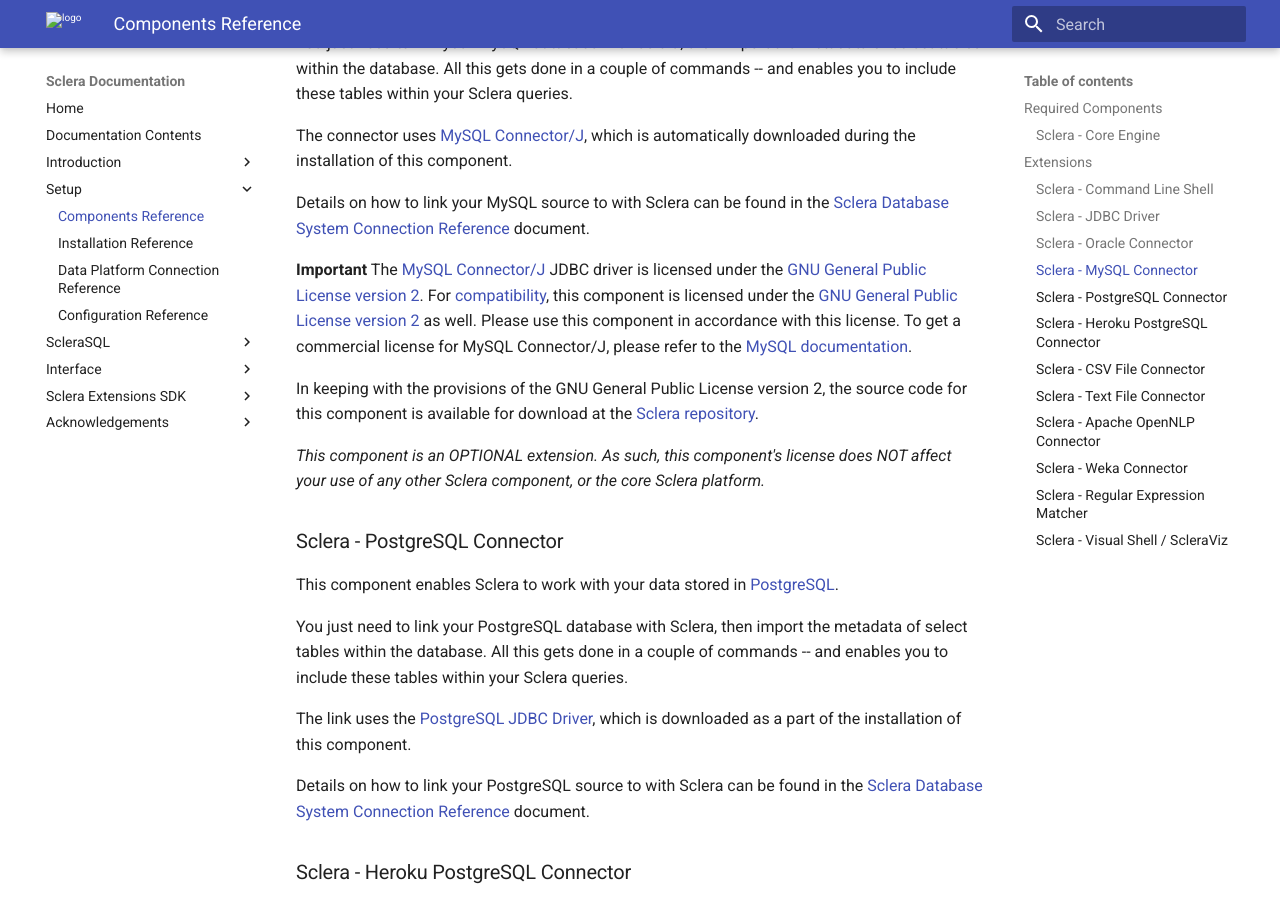
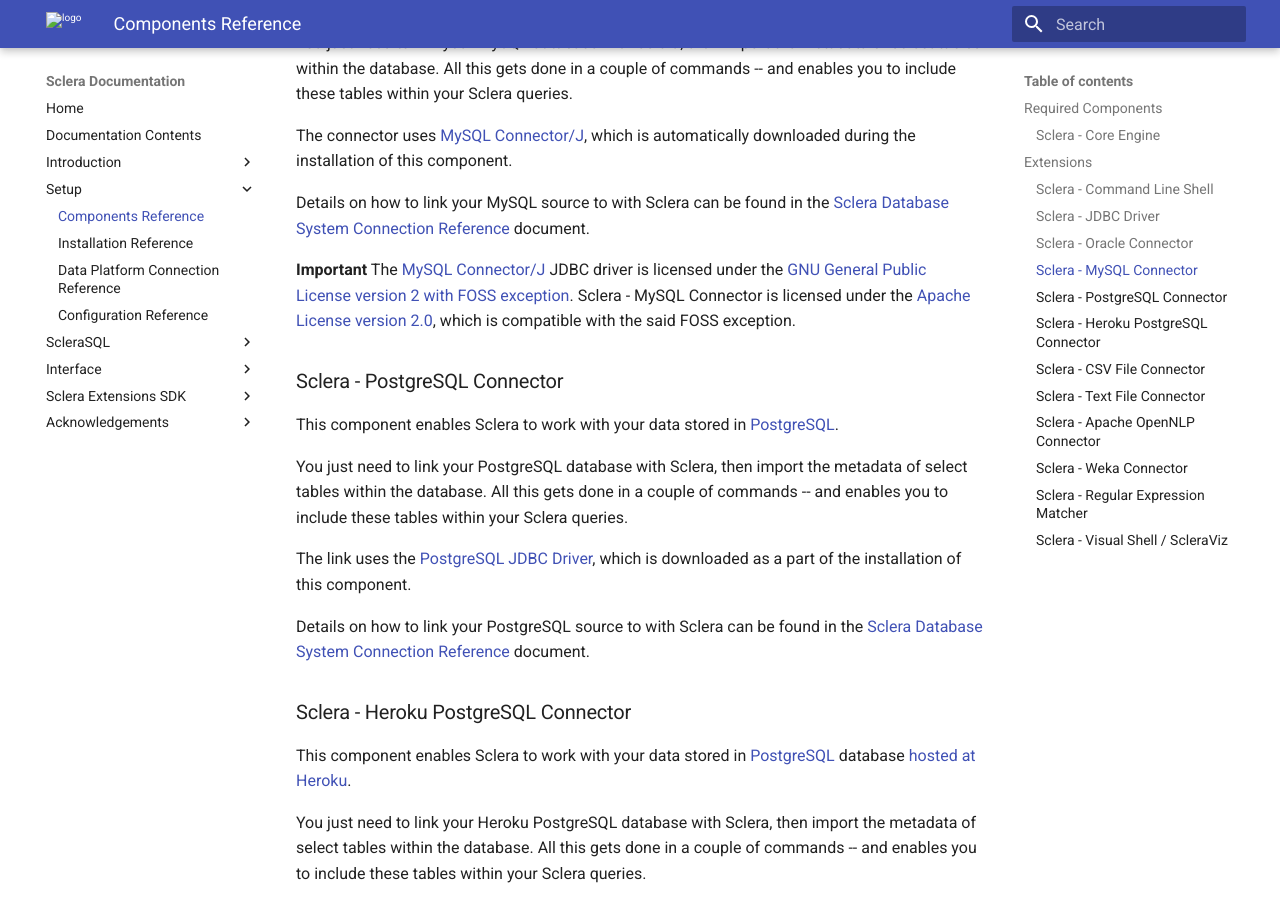
Before and after one commit to scleradb/scleradb.github.io, an MkDocs documentation site: the page built from docsrc/setup/components.md, in a window 1280 px wide and 900 px high, scrolled down 1675 px. Built offline with MkDocs 1.6.1 and Material for MkDocs 9.7.7, drawn with Linux system fonts in a browser that asks for light colours.

Commit message:
Corrected statement mentioning license of Sclera - MySQL Connector

```diff
--- a/docsrc/setup/components.md
+++ b/docsrc/setup/components.md
@@ -51,11 +51,7 @@
 Details on how to link your MySQL source to with Sclera can be found in the [Sclera Database System Connection Reference](../setup/dbms.md#connecting-to-mysql) document.
 
 <a class="anchor" name="sclera-mysql-license"></a> **Important**
-The [MySQL Connector/J](http://dev.mysql.com/doc/connector-j/en/index.html) JDBC driver is licensed under the [GNU General Public License version 2](http://www.gnu.org/licenses/old-licenses/gpl-2.0.html). For [compatibility](http://www.gnu.org/licenses/gpl-faq.html#AllCompatibility), this component is licensed under the [GNU General Public License version 2](http://www.gnu.org/licenses/old-licenses/gpl-2.0.html) as well. Please use this component in accordance with this license. To get a commercial license for MySQL Connector/J, please refer to the [MySQL documentation](http://www.mysql.com/about/legal/licensing/oem/).
-
-In keeping with the provisions of the GNU General Public License version 2, the source code for this component is available for download at the [Sclera repository](https://s3.amazonaws.com/scleradb.releases/com.scleradb/sclera-weka_2.9.3/1.0.140115-BETA/srcs/sclera-mysql_2.9.3-sources.jar).
-
-*This component is an OPTIONAL extension. As such, this component's license does NOT affect your use of any other Sclera component, or the core Sclera platform.*
+The [MySQL Connector/J](http://dev.mysql.com/doc/connector-j/en/index.html) JDBC driver is licensed under the [GNU General Public License version 2 with FOSS exception](https://oss.oracle.com/licenses/universal-foss-exception/). Sclera - MySQL Connector is licensed under the [Apache License version 2.0](http://www.apache.org/licenses/LICENSE-2.0), which is compatible with the said FOSS exception.
 
 <a class="anchor" name="sclera-postgresql"></a>
 ### Sclera - PostgreSQL Connector
```
